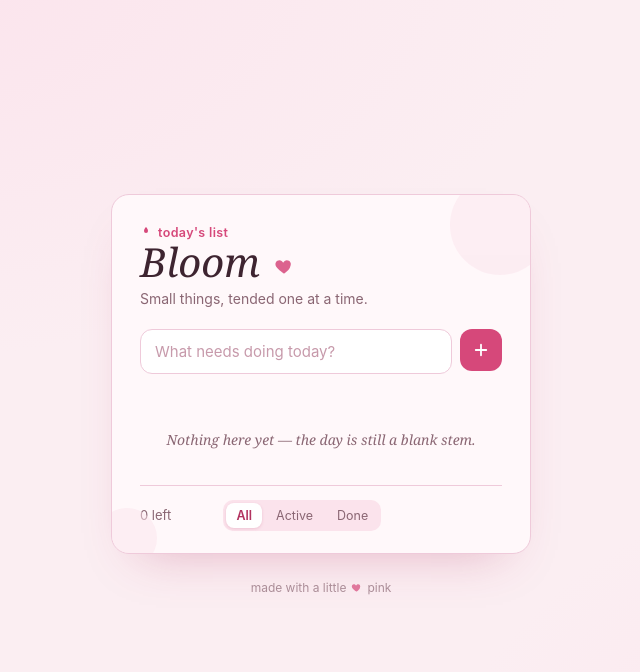
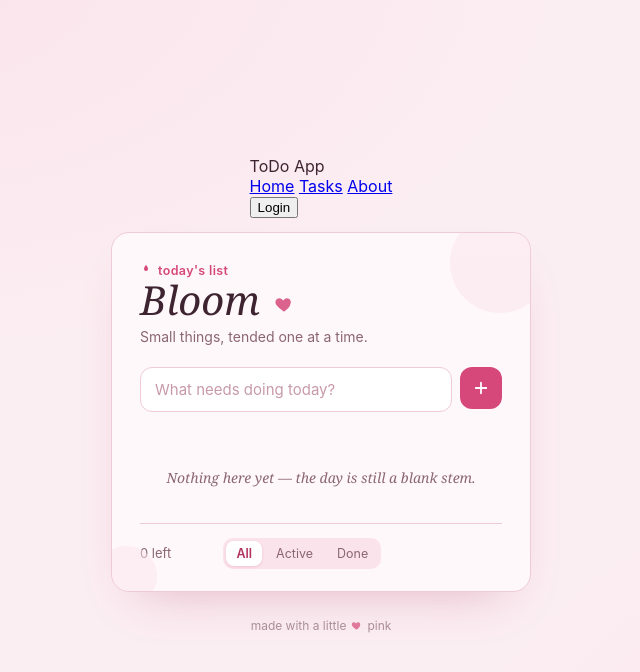
Before and after one commit to Ammara-khann/DevOps, a plain HTML site: page todo-app/index.html in a window 1280 px wide. Shown: the whole page, without its empty margins (319-959 px from the left). Drawn offline with Linux system fonts and the light colour scheme.

Commit message:
Added header

```diff
--- a/todo-app/index.html
+++ b/todo-app/index.html
@@ -10,6 +10,17 @@
 <link rel="stylesheet" href="style.css">
 </head>
 <body>
+  <header class="header">
+    <div class="logo">ToDo App</div>
+
+    <nav class="nav">
+        <a href="#">Home</a>
+        <a href="#">Tasks</a>
+        <a href="#">About</a>
+    </nav>
+
+    <button class="login-btn">Login</button>
+</header>
 
   <main class="card" style="position: relative; overflow: hidden;">
 
```
